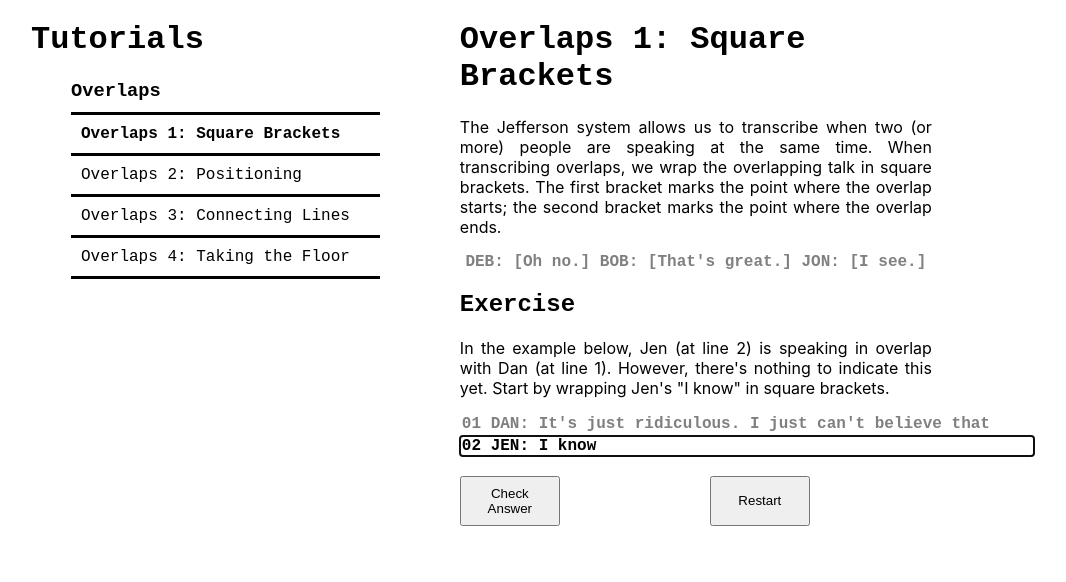
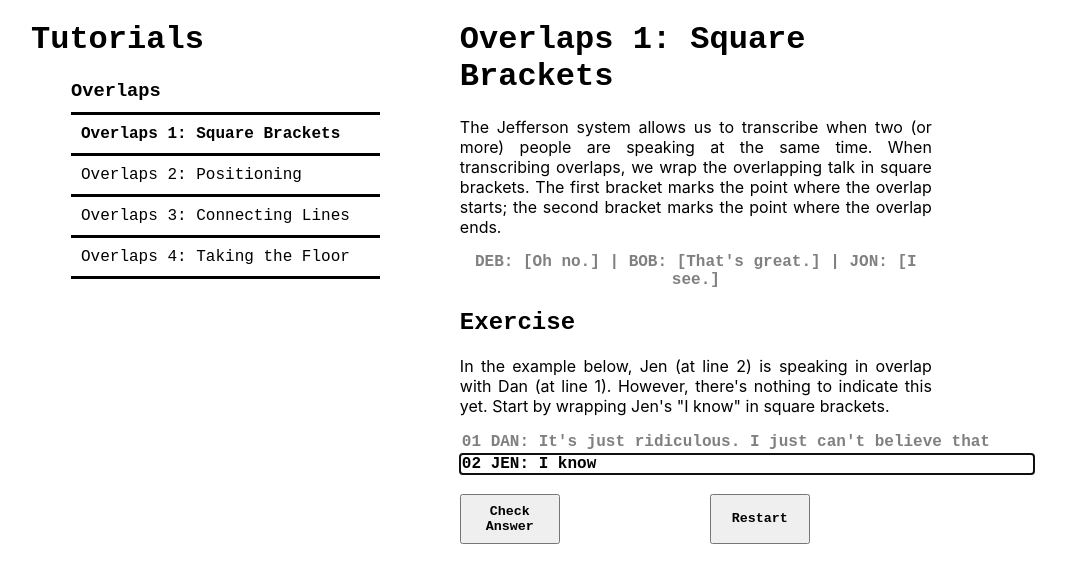
Before and after one commit to joseph-ford10/tutorial, a React (Create React App) app: page /overlap1 in a window 1280 px wide. Shown: the top 582 px of the page, without its empty margins (69-1135 px from the left). Built offline with nearby package versions, Linux system fonts and the light colour scheme.

Commit message:
Style buttons

```diff
--- a/src/NavList.js
+++ b/src/NavList.js
@@ -23,12 +23,18 @@ const NavList = ({ unitNum }) => {
           {titles.map((item, index) => (
             <Link
               to={`/overlap${index + 1}`}
-              style={{ fontWeight: index + 1 === unitNum ? 'bold' : '' }}
+              style={{
+                fontWeight: index + 1 === unitNum ? 'bold' : '',
+              }}
             >
               <li
                 className={`overlap${index + 1}List navListItem ${
                   index === 0 ? 'topItem' : ''
                 }`}
+                // style={{
+                //   backgroundColor:
+                //     index + 1 === unitNum ? 'lightgrey' : 'white',
+                // }}
               >
                 {item}
               </li>
--- a/src/Overlap1.js
+++ b/src/Overlap1.js
@@ -9,7 +9,7 @@ const Overlap1 = () => {
   const examples = (
     <div className="examples1">
       <p>
-        {o1Data.examples[0]} {o1Data.examples[1]} {o1Data.examples[2]}{' '}
+        {o1Data.examples[0]} | {o1Data.examples[1]} | {o1Data.examples[2]}{' '}
       </p>
     </div>
   )
--- a/src/index.css
+++ b/src/index.css
@@ -226,7 +226,6 @@ li {
   font-family: 'Courier New', Courier, monospace;
   font-size: 12;
   border-bottom: solid black;
-  text-decoration: none!important;
   padding: 10px;
 }
 
@@ -242,3 +241,8 @@ li {
   font-family: 'Courier New', Courier, monospace;
   text-align: left
 }
+
+.button {
+  font-family: 'Courier New', Courier, monospace;
+  font-weight: bold;
+}
```
